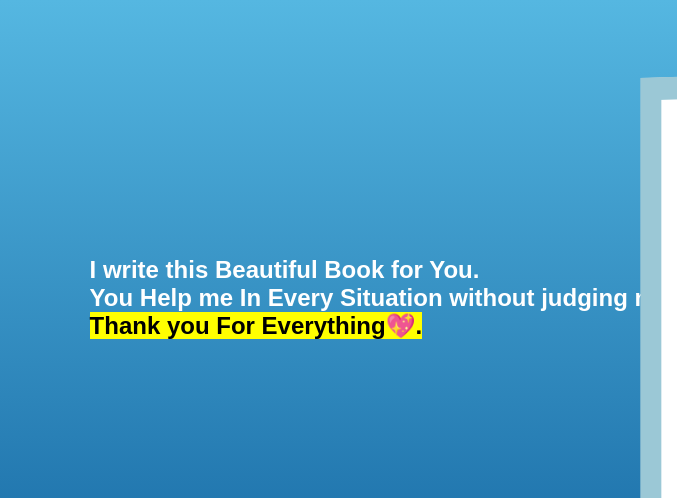
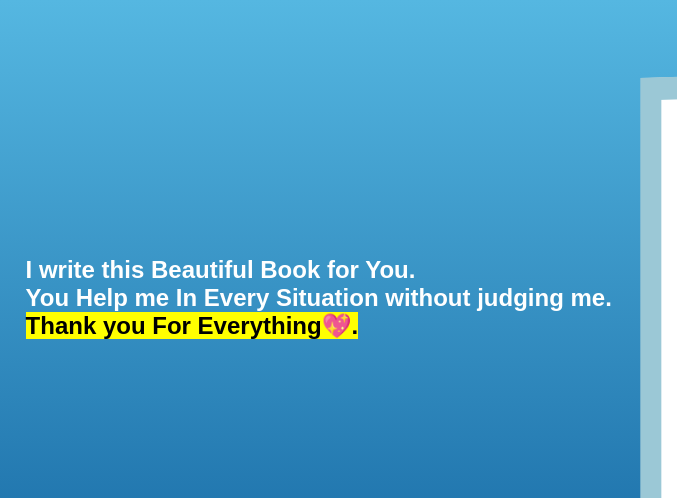
Before and after one commit to Sambhav-Jindal-github/bro-sis-bond, a plain HTML site: page book.html in a window 1280 px wide. Shown: the top 498 px of the page, 0-677 px from the left. Drawn offline with nearby package versions, Linux system fonts and the light colour scheme.

Commit message:
Update style.css

```diff
--- a/style.css
+++ b/style.css
@@ -28,7 +28,7 @@ body {
   margin-top: 60px;
 }
 .motive {
-  margin-left: 7%;
+  margin-left: 2%;
   padding-top: 20%;
   color: white;
   font-family: Arial, Helvetica, sans-serif;
```
